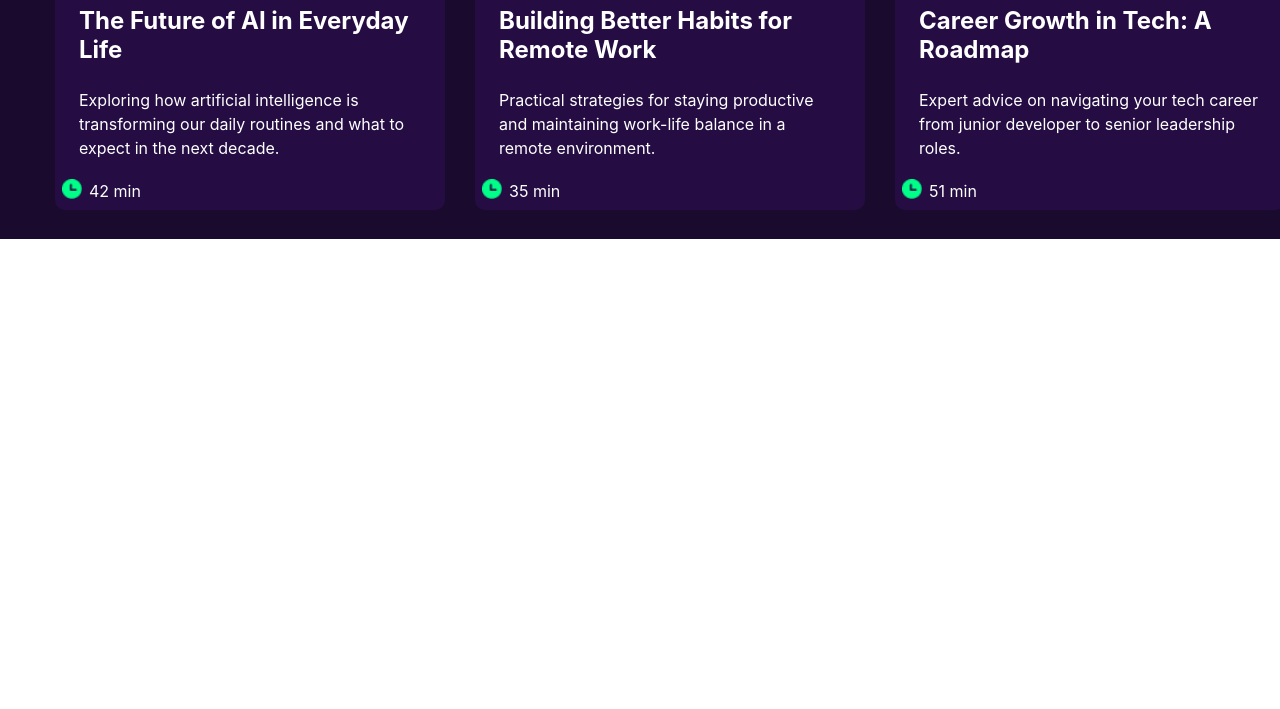
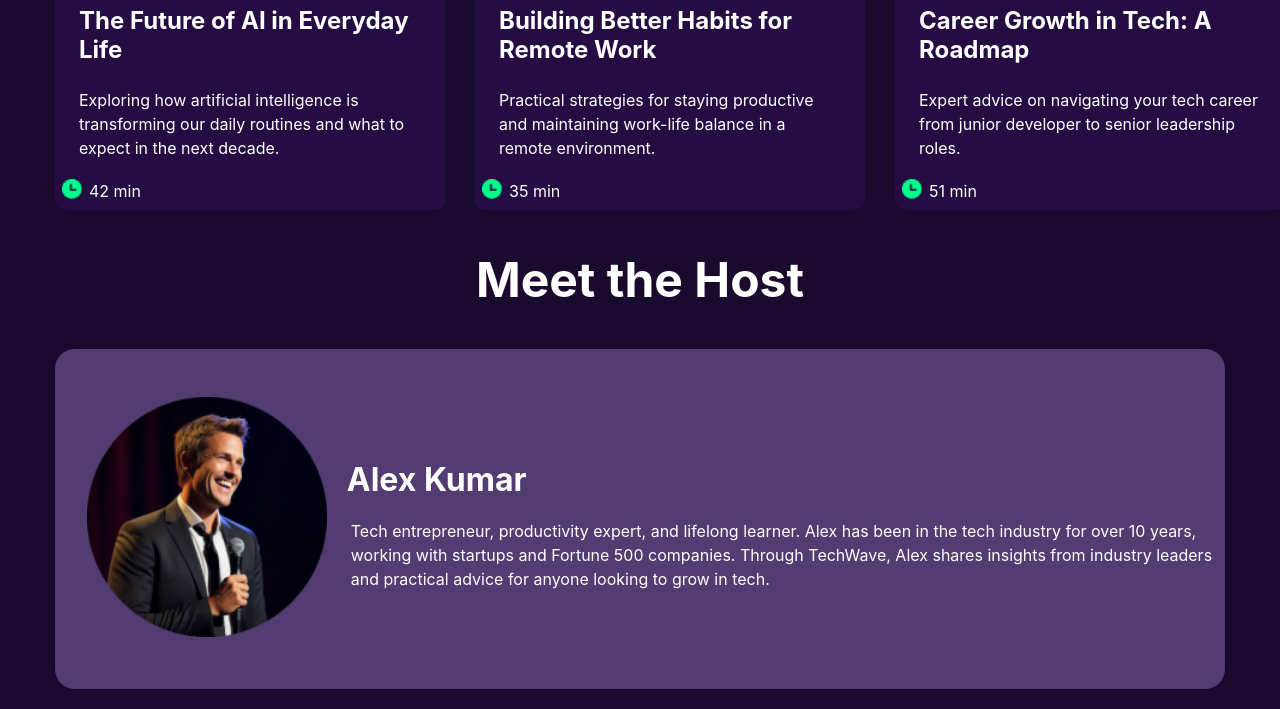
Before and after one commit to nathbiswa/Assignment-2, a plain HTML site: page index.html in a window 1280 px wide. Shown: the part 2699-3408 px from the top of the page. Before the commit the page ends 2938 px from the top, so only its background shows below. Drawn offline with Linux system fonts and the light colour scheme.

Commit message:
feature sectiion fully responsive

```diff
--- a/index.html
+++ b/index.html
@@ -209,7 +209,22 @@
 
 
                 </div>
-                <div class="feature-host"></div>
+                <div class="feature-host">
+                    <div class="feature-host-heading">
+                        <h1>Meet the Host</h1>
+                    </div>
+                    <div class="feature-host-card">
+                        <div class="host-man">
+                            <img src="./assets/host.png" alt="">
+                        </div>
+                        <div class="host-content">
+                            <h1>Alex Kumar</h1>
+                            <p>Tech entrepreneur, productivity expert, and lifelong learner. Alex has been in the tech industry for over 10 years,
+                            working with startups and Fortune 500 companies. Through TechWave, Alex shares insights from industry leaders and
+                            practical advice for anyone looking to grow in tech.</p>
+                        </div>
+                    </div>
+                </div>
             </div>
         </section>
     </main>
--- a/style.css
+++ b/style.css
@@ -341,7 +341,7 @@ span.hreo-btn-1-icon {
 
 /* Feature Section */
 .feature-section {
-    height: 800px;
+    height: 1270px;
     background-color: #1A0B2E;
 }
 
@@ -397,6 +397,53 @@ span.minute {
     color: #FFFFFF;
 }
 
+/* feature-host */
+
+.feature-host {
+    margin-top: 40px;
+}
+
+
+.feature-host-heading h1 {
+    text-align: center;
+    color: #FFFFFF;
+    font-size: 3rem;
+    font-weight: 700;
+    margin-bottom: 40px;
+}
+
+.feature-host-card {
+    display: flex;
+    justify-content: space-between;
+    align-items: center;
+    background-color: #533C72;
+    border-radius: 20px;
+    gap: 20px;
+    height: 340px;
+}
+
+.host-man img {
+    width: 100%;
+}
+
+.host-man {
+    width: 50%;
+    margin-left: 2rem;
+}
+
+.host-content h1 {
+    font-size: 2rem;
+    font-weight: 700;
+    color: #FFFFFF;
+    padding: 16px 0px;
+}
+
+.host-content p {
+    color: #FFFFFF;
+    padding: 4px;
+    font-size: 1rem;
+    line-height: 24px;
+}
 
 
 
@@ -455,4 +502,33 @@ span.minute {
         grid-template-columns: 1fr;
         gap: 10px;
     }
+
+    /* Feature section */
+    .ifram-item {
+        grid-template-columns: 1fr;
+        gap: 16px;
+    }
+
+    .video iframe {
+        width: 100%;
+    }
+
+    .feature-section {
+        height: auto;
+    }
+
+    /* Feature host section */
+    .feature-host-card {
+        flex-direction: column;
+        height: 730px;
+    }
+
+    .host-man {
+        width: 90%;
+        margin-left: 0;
+    }
+
+    .host-content {
+        text-align: center;
+    }
 }
```
